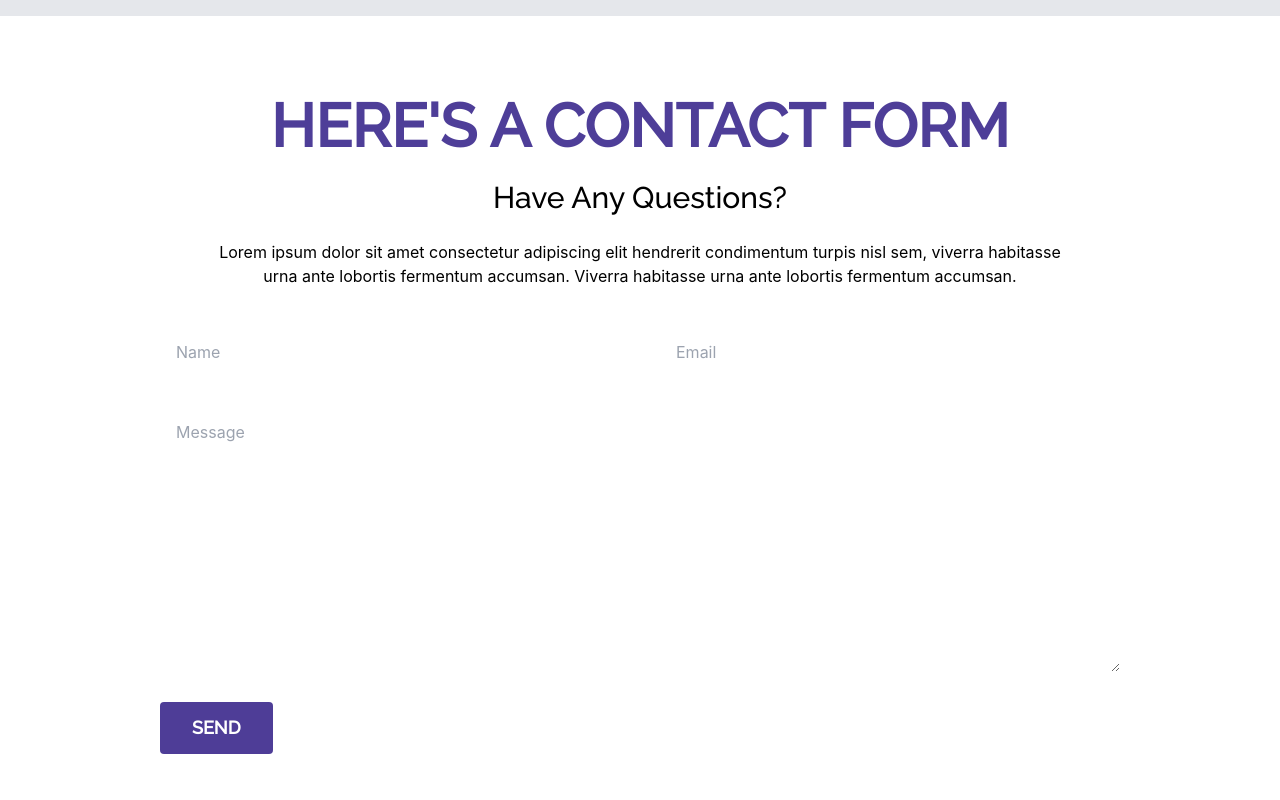
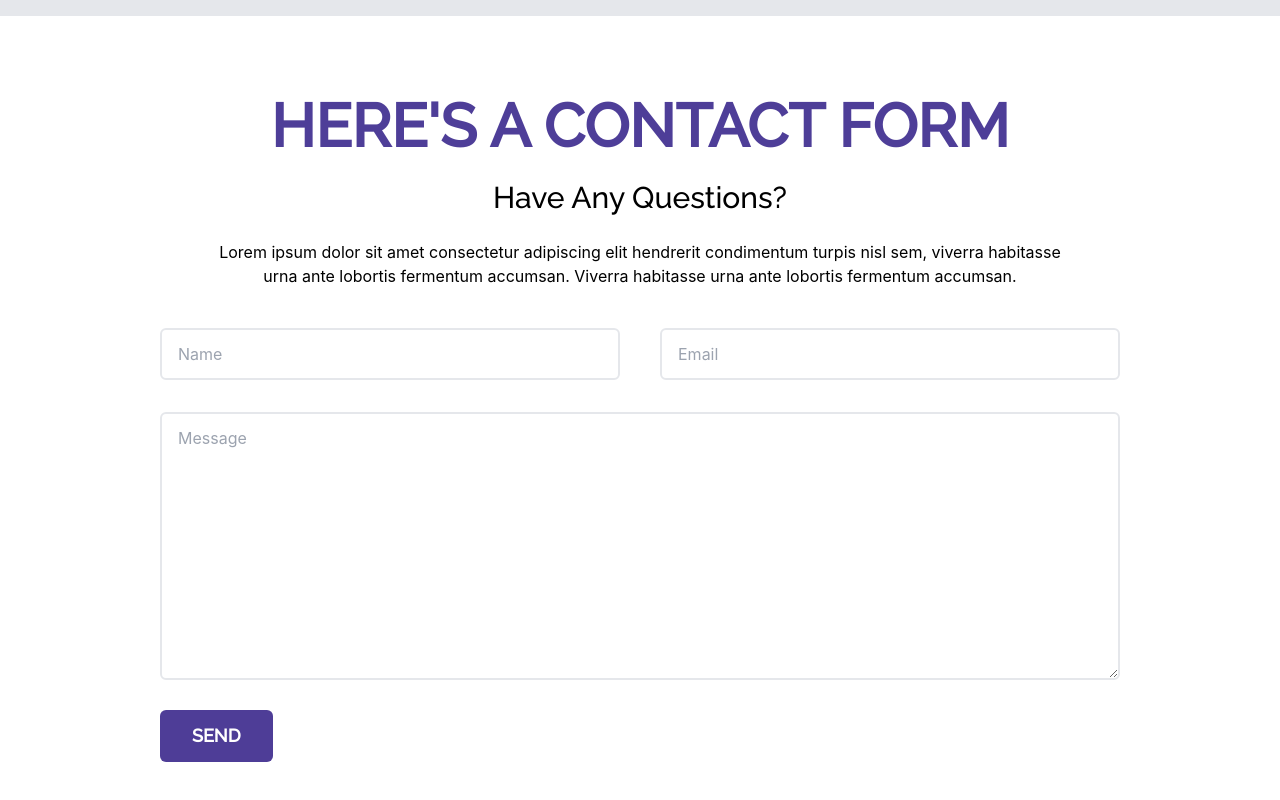
Before and after one commit to Ayanonize/portfoilio, a Next.js app: page / in a window 1280 px wide. Shown: the part 3842-4642 px from the top of the page. Built offline with nearby package versions, Linux system fonts and the light colour scheme.

Commit message:
some changes

```diff
--- a/package.json
+++ b/package.json
@@ -9,7 +9,7 @@
     "lint": "next lint"
   },
   "dependencies": {
-    "next": "12.2.2",
+    "next": "^12.2.2",
     "react": "18.2.0",
     "react-dom": "18.2.0"
   },
--- a/pages/index.js
+++ b/pages/index.js
@@ -168,7 +168,7 @@ export default function Home() {
                 </div>
                 <div className="lg:w-1/3 sm:w-1/2 p-4">
                   <div className="flex relative">
-                    <img alt="gallery" className="absolute inset-0 w-full h-full object-contain object-center p-5" src="https://w7.pngwing.com/pngs/363/962/png-transparent-react-native-hd-logo-thumbnail.png" />
+                    <img alt="gallery" className="absolute inset-0 w-full h-full object-contain object-center p-5" src="https://www.onu.ro/wp/wp-content/uploads/2020/03/react-native-logo-884x1024.png" />
 
                     <div className="px-8 py-10 relative z-10 w-full border-4 border-gray-200 bg-white opacity-0 hover:opacity-80 duration-700">
                       <h2 className="tracking-widest text-sm title-font font-medium text-indigo-500 mb-1">THE SUBTITLE</h2>
@@ -211,7 +211,7 @@ export default function Home() {
                 </div>
                 <div className="lg:w-1/3 sm:w-1/2 p-4">
                   <div className="flex relative">
-                    <img alt="gallery" className="absolute inset-0 w-full h-full object-contain object-center p-5" src="https://expressjs.com/images/express-facebook-share.png" />
+                    <img alt="gallery" className="absolute inset-0 w-full h-full object-contain object-center p-5" src="https://camo.githubusercontent.com/fc61dcbdb7a6e49d3adecc12194b24ab20dfa25b/68747470733a2f2f692e636c6f756475702e636f6d2f7a6659366c4c376546612d3330303078333030302e706e67" />
 
                     <div className="px-8 py-10 relative z-10 w-full border-4 border-gray-200 bg-white opacity-0 hover:opacity-80 duration-700">
                       <h2 className="tracking-widest text-sm title-font font-medium text-indigo-500 mb-1">THE SUBTITLE</h2>
@@ -330,7 +330,8 @@ export default function Home() {
         </div>
 
 
-        <div className="container py-16 md:py-20" id="contact">
+        <div className="container py-16 md:py-20 mx-auto
+        " id="contact">
           <h2 className="text-center font-header text-4xl font-semibold uppercase text-[rgba(65,47,144,.93)] sm:text-5xl lg:text-6xl">
             Here&apos;s a contact form
           </h2>
@@ -347,11 +348,11 @@ export default function Home() {
           </div>
           <form className="mx-auto w-full pt-10 sm:w-3/4">
             <div className="flex flex-col md:flex-row">
-              <input className="mr-3 w-full rounded border-grey-50 px-4 py-3 font-body text-black md:w-1/2 lg:mr-5" placeholder="Name" type="text" id="name" />
-              <input className="mt-6 w-full rounded border-grey-50 px-4 py-3 font-body text-black md:mt-0 md:ml-3 md:w-1/2 lg:ml-5" placeholder="Email" type="text" id="email" />
+              <input className="mr-3 w-full rounded-md border-grey-50 px-4 py-3 font-body text-black md:w-1/2 lg:mr-5 border-2" placeholder="Name" type="text" id="name" />
+              <input className="mt-6 w-full rounded-md border-grey-50 px-4 py-3 font-body text-black md:mt-0 md:ml-3 md:w-1/2 lg:ml-5 border-2" placeholder="Email" type="text" id="email" />
             </div>
-            <textarea className="mt-6 w-full rounded border-grey-50 px-4 py-3 font-body text-black md:mt-8" placeholder="Message" id="message" cols="30" rows="10"></textarea>
-            <button className="mt-6 flex items-center justify-center rounded bg-[rgba(65,47,144,.93)] px-8 py-3 font-header text-lg font-bold uppercase text-white hover:bg-grey-200">
+            <textarea className="mt-6 w-full rounded-md border-grey-50 px-4 py-3 font-body text-black md:mt-8 border-2" placeholder="Message" id="message" cols="30" rows="10"></textarea>
+            <button className="mt-6 flex items-center justify-center rounded-md bg-[rgba(65,47,144,.93)] px-8 py-3 font-header text-lg font-bold uppercase text-white hover:bg-grey-200">
               Send
             </button>
           </form>
@@ -362,7 +363,7 @@ export default function Home() {
       </section>
 
       <div className="relative bg-primary bg-cover bg-center bg-no-repeat py-16 bg-blend-multiply lg:py-24" style={{ backgroundImage: "url(https://atom.redpixelthemes.com/assets/img/bg-cta.jpg)" }}>
-        <div className="container relative z-30">
+        <div className="container mx-auto relative z-30">
           <h3 className="text-center font-header text-3xl uppercase leading-tight tracking-wide text-white sm:text-4xl lg:text-5xl">
             Keep <span className="font-bold">up-to-date</span> <br />
             with what I&apos;m up to
@@ -376,7 +377,7 @@ export default function Home() {
         </div>
       </div>
       <div className="bg-[rgba(65,47,144,.93)]">
-        <div className="container flex flex-col justify-between p-6 sm:flex-row">
+        <div className="container mx-auto flex flex-col justify-between p-6 sm:flex-row">
           <p className="text-center font-body text-white md:text-left">
             © Copyright 2022. All right reserved, AYANONIZE.
           </p>
```
Also changed, not shown: 2 other files (tests, documents, lock files or other folders).
